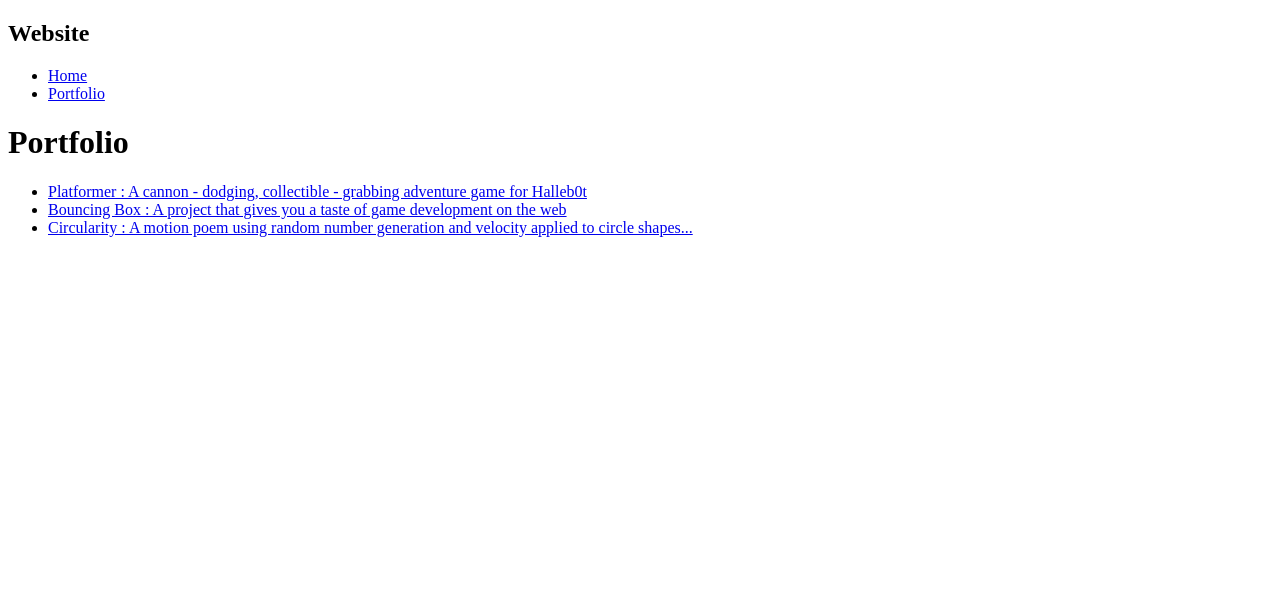
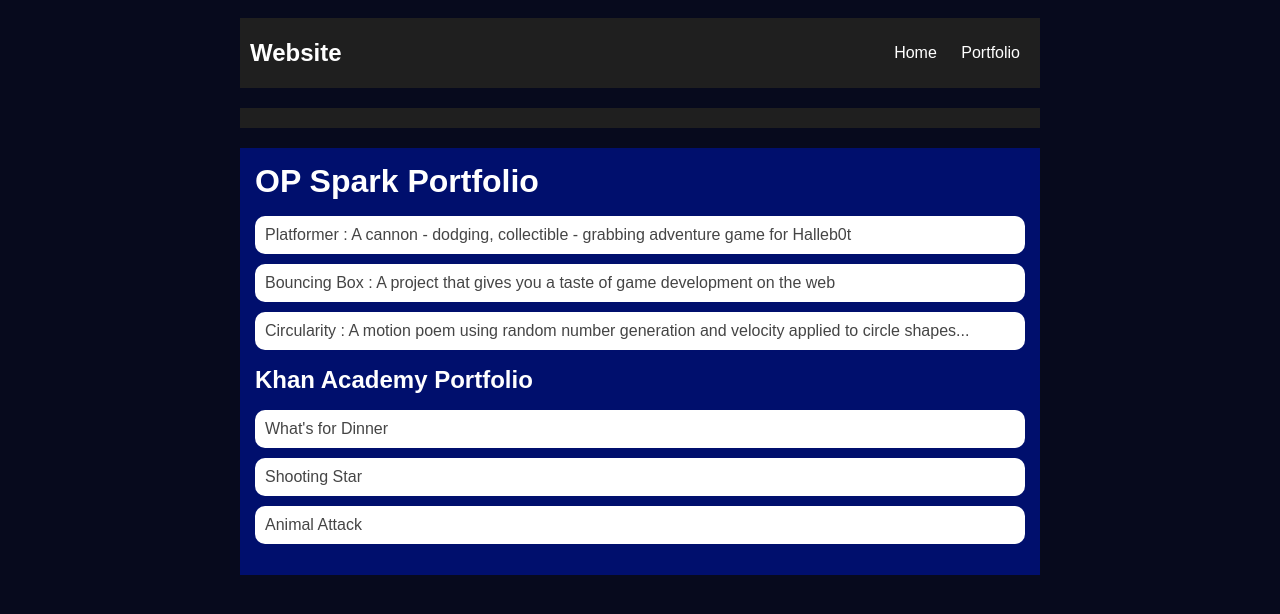
Before and after one commit to RossBarker1/RossBarker1.github.io, a plain HTML site: page portfolio.html in a window 1280 px wide. Drawn offline with Linux system fonts and the light colour scheme.

Commit message:
Fixed bugs and added picture

```diff
--- a/portfolio.html
+++ b/portfolio.html
@@ -2,6 +2,7 @@
 <html>
     <head>
         <title>Website</title>
+        <link rel="stylesheet" href="style.css" >
     </head>
 
     <body>
@@ -22,11 +23,17 @@
             </nav>
             <main>
                 <div class="content">
-                    <h1>Portfolio</h1>
+                    <h1>OP Spark Portfolio</h1>
                     <ul id="portfolio">
                         <li><a href="projects/platformer/">Platformer : A cannon - dodging, collectible - grabbing adventure game for Halleb0t</a></li>
                         <li><a href="projects/bouncing-box/">Bouncing Box : A project that gives you a taste of game development on the web </a></li>
                         <li><a href="projects/circularity/">Circularity : A motion poem using random number generation and velocity applied to circle shapes...</a></li>
+                    </ul>
+                    <h2>Khan Academy Portfolio</h2>
+                    <ul id="portfolio">
+                        <li><a href="https://www.khanacademy.org/computer-programming/spin-off-of-project-whats-for-dinner/4688634215579648?authuser=0">What's for Dinner</a></li>
+                        <li><a href="https://www.khanacademy.org/computer-programming/spin-off-of-project-shooting-star/4615765515223040">Shooting Star </a></li>
+                        <li><a href="https://www.khanacademy.org/computer-programming/spin-off-of-project-animal-attack/5560177337483264?authuser=0">Animal Attack</a></li>
                     </ul>
                 </div>
             </main>
--- a/style.css
+++ b/style.css
@@ -38,7 +38,7 @@
 
 /* main container area beneath menu */
 main {
-  background: rgb(7, 10, 29);
+  background: rgb(0, 15, 109);
   display: flex;
 }
 .sidebar {
@@ -64,7 +64,7 @@
 }
     /* portfolio styles */
     .content h1 {
-    color: black;
+    color: rgb(255, 255, 255);
 }
 
 #portfolio {
```
Also changed, not shown: index.html (+3 -6 lines), Image/IMG_1079.jpeg (added).
